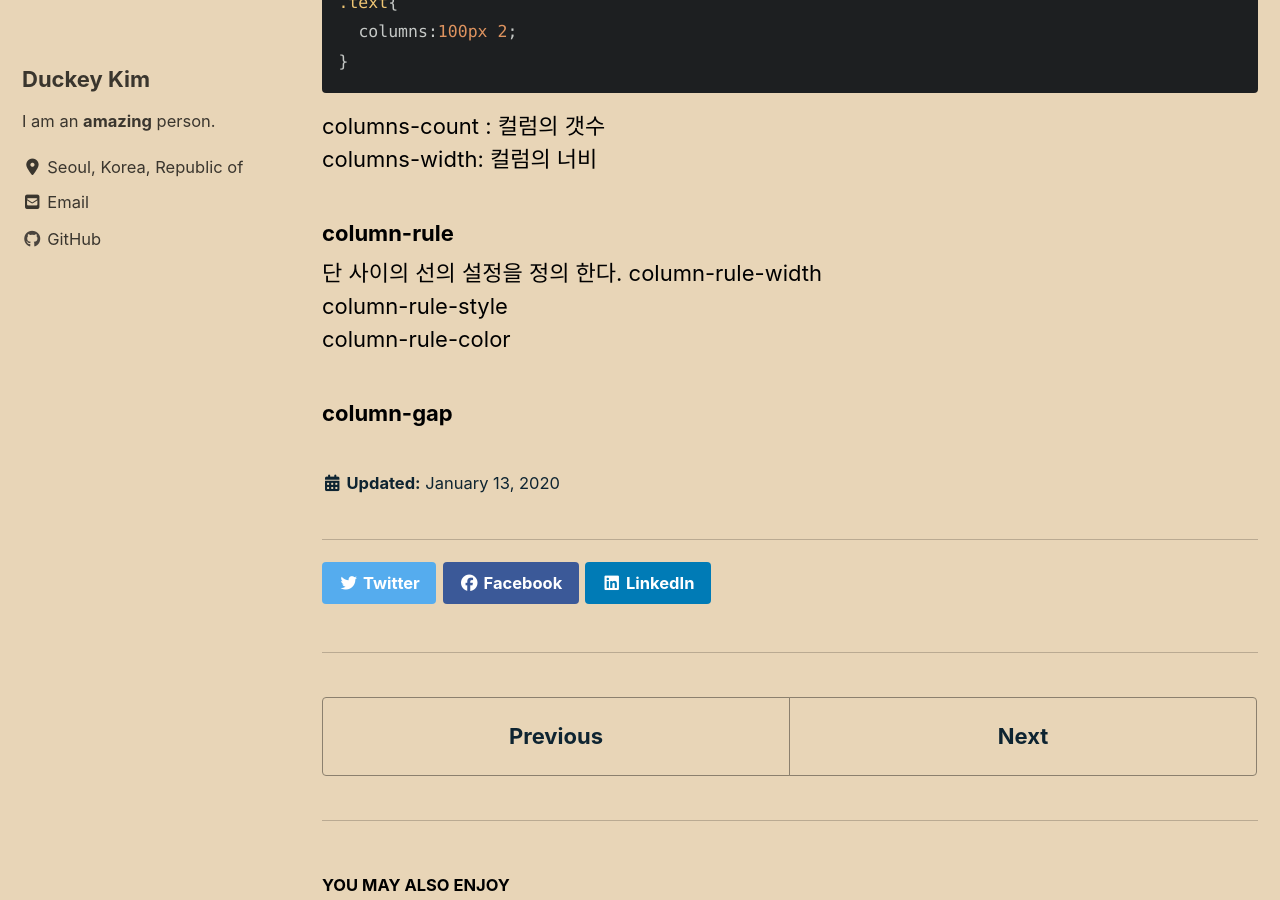
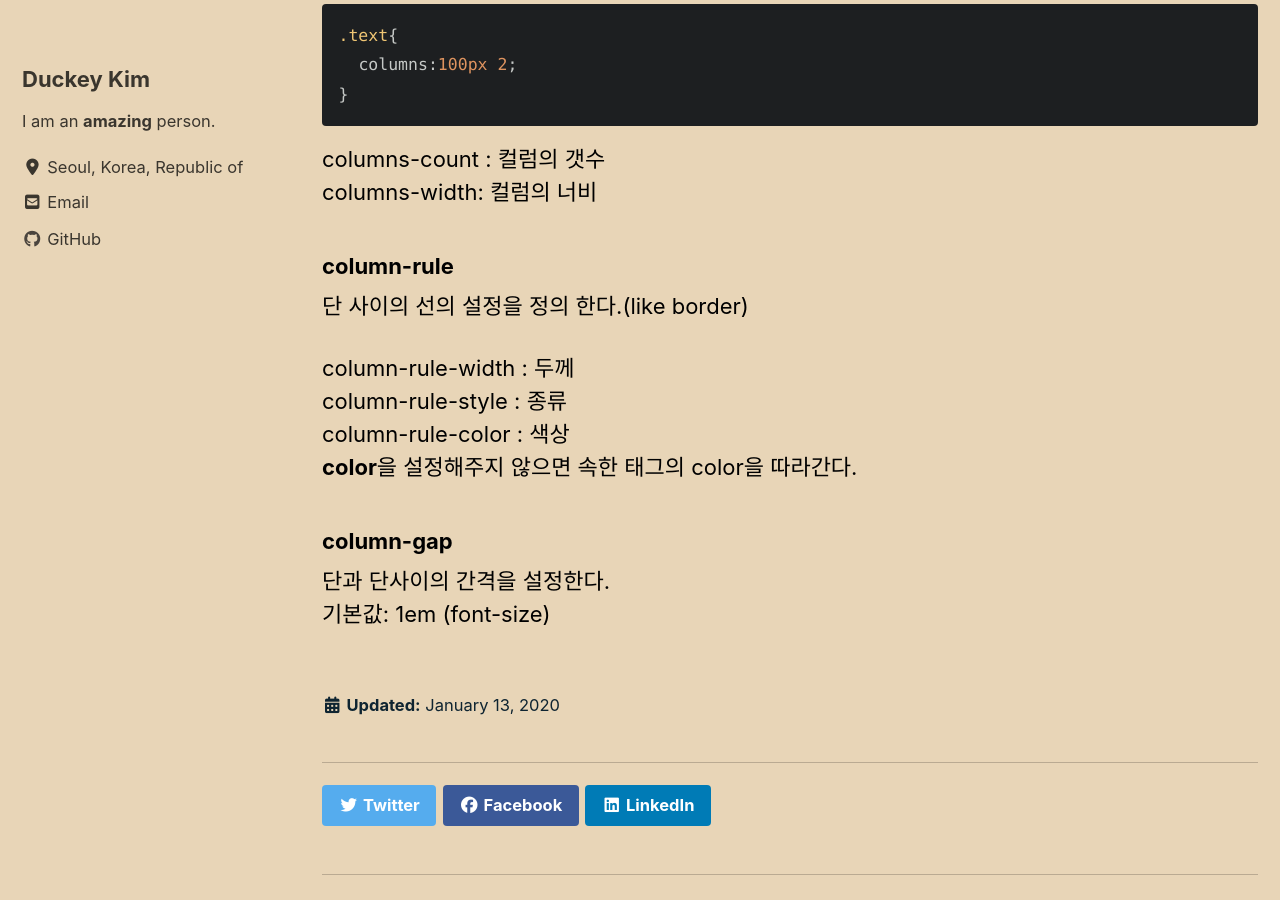
Before and after one commit to duckey-kim/duckey-kim.github.io, a Jekyll site: the page built from _posts/2020-01-13-11-CSS배우기(애니메이션).md, in a window 1280 px wide and 900 px high, scrolled down 3128 px. Built offline with Jekyll 4.4.1, drawn with Linux system fonts in a browser that asks for light colours; cached includes are drawn as plain includes; nearby versions of some CDN libraries.

Commit message:
Update 2020-01-13-11-CSS배우기(애니메이션).md

```diff
--- a/_posts/2020-01-13-11-CSS배우기(애니메이션).md
+++ b/_posts/2020-01-13-11-CSS배우기(애니메이션).md
@@ -82,8 +82,13 @@ alternate-reverse : 역방향에서 정방향으로 반복(왕복)
 columns-count : 컬럼의 갯수
 columns-width: 컬럼의 너비
 ### column-rule
-단 사이의 선의 설정을 정의 한다.
-column-rule-width
-column-rule-style
-column-rule-color
+단 사이의 선의 설정을 정의 한다.(like border)
+
+column-rule-width  : 두께
+column-rule-style : 종류
+column-rule-color : 색상
+**color**을 설정해주지 않으면  속한 태그의 color을 따라간다.
+
 ### column-gap
+단과 단사이의 간격을 설정한다.
+기본값: 1em (font-size)
```
